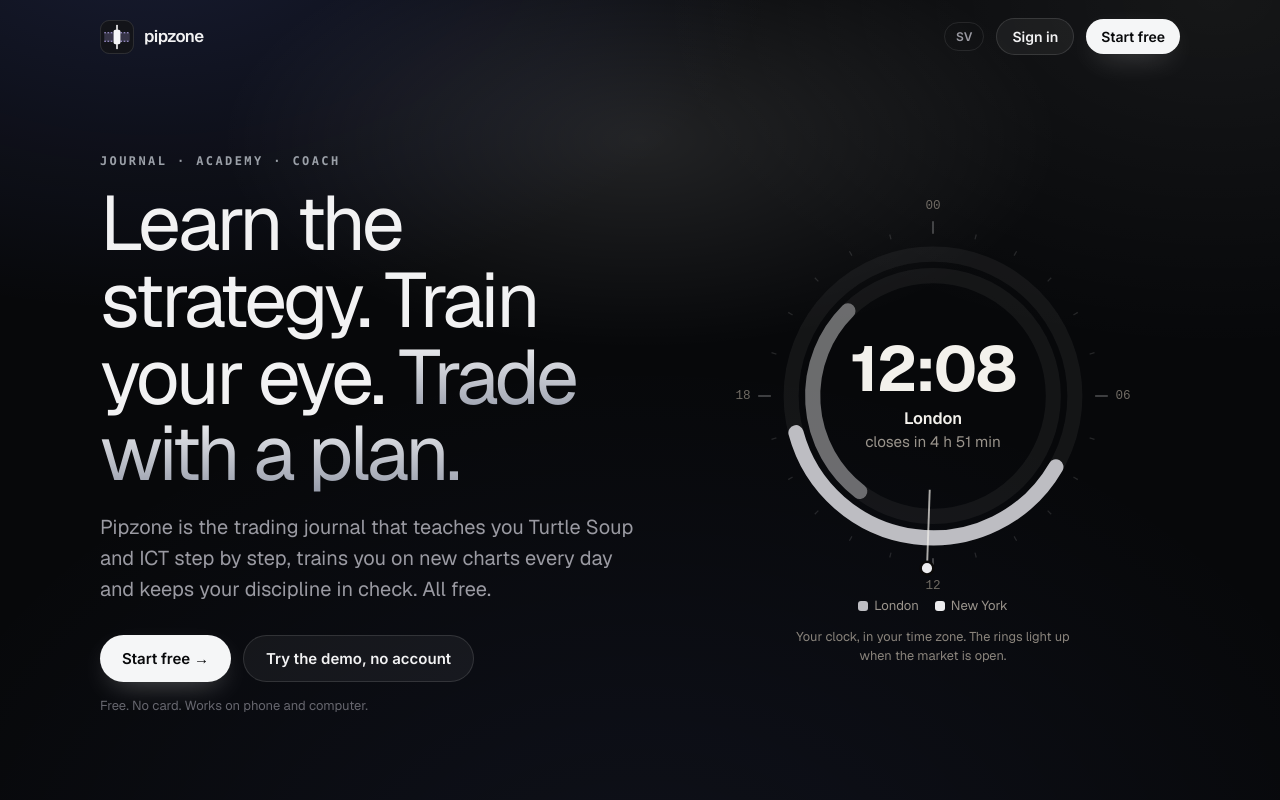
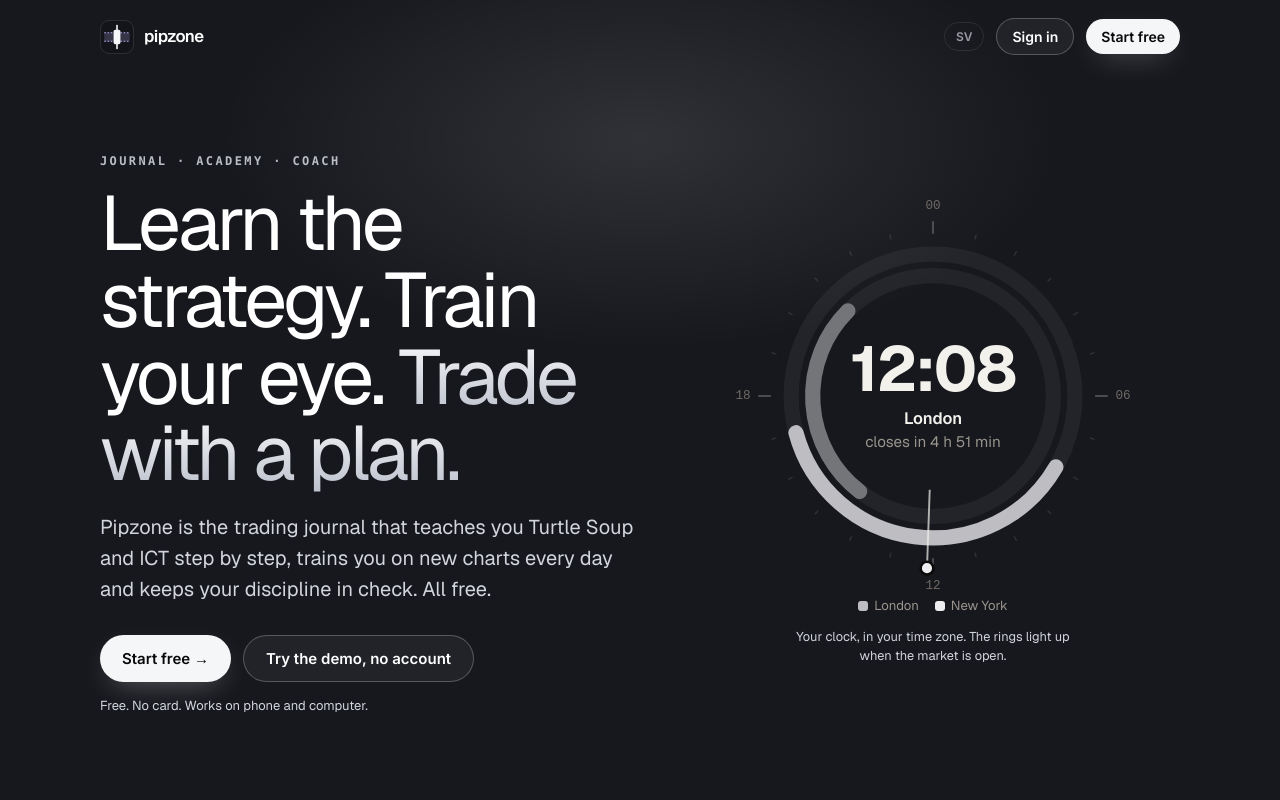
Before and after one commit to pablo523/Arete, a plain HTML site: page landing.html in a window 1280 px wide. Shown: the top 800 px of the page. Drawn offline with nearby package versions, Linux system fonts and the light colour scheme.

Commit message:
v67: more readable – lighter base, brighter text and icons
Co-Authored-By: Claude Opus 5.5 <noreply@anthropic.com>
Claude-Session: https://claude.ai/code/session_01RJFXFaLpDGTMB1oRSEoEm6

```diff
--- a/landing.html
+++ b/landing.html
@@ -142,6 +142,19 @@ svg rect[fill="#F4F4F7"]{fill:#14151A!important;stroke:rgba(255,255,255,.18);str
 .lp-step{border-top-color:rgba(255,255,255,.07)!important}
 .glow{opacity:.5}
 </style>
+<style id="readable">
+/* v67 · readable: lighter base, brighter text */
+body{background:radial-gradient(900px 560px at 12% -10%,rgba(130,145,255,.16),transparent 70%),radial-gradient(1100px 800px at 50% 115%,rgba(130,145,255,.08),transparent 70%),#16181E!important;color:#FFFFFF!important}
+p,li,.lead,.sub,.d,.note,dd,td{color:#D2D5DB!important}
+small,.eyebrow,.fine,.muted,footer,footer a,footer span{color:#B9BDC5!important}
+h1,h2,h3,h4,b,strong{color:#FFFFFF}
+h1{font-weight:400!important}h2{font-weight:400!important}.lp-t h3{font-weight:400!important}
+h1 em{background:linear-gradient(180deg,#FFFFFF,#B4B9C6)!important;-webkit-background-clip:text!important;background-clip:text!important}
+.btn:not(.p){border-color:rgba(255,255,255,.24)!important;color:#FFFFFF!important}
+nav a,nav button{color:#FFFFFF}
+.lp-t h3,h2{-webkit-text-fill-color:#FFFFFF;background:none!important;color:#FFFFFF!important}
+svg[stroke="currentColor"]{stroke-width:2}
+</style>
 </head>
 <body>
 <div class="wrap">
--- a/sw.js
+++ b/sw.js
@@ -1,5 +1,5 @@
 /* Pipzone service worker: app shell offline, fonts and libraries cached on first use */
-const VERSION='pipzone-v66-1';
+const VERSION='pipzone-v67-1';
 const SHELL=['./','./index.html','./manifest.webmanifest','./icons/icon-192.png','./icons/icon-512.png','./icons/apple-touch-icon.png'];
 self.addEventListener('install',e=>{e.waitUntil(caches.open(VERSION).then(c=>c.addAll(SHELL)).then(()=>self.skipWaiting()))});
 self.addEventListener('activate',e=>{e.waitUntil(caches.keys().then(ks=>Promise.all(ks.filter(k=>k!==VERSION).map(k=>caches.delete(k)))).then(()=>self.clients.claim()))});
```
Also changed, not shown: index.html (+4 -0 lines), img/desk-journal.jpg, img/desk-journal.webp, img/desk-overview.jpg, img/desk-overview.webp, img/desk-stats.jpg, img/desk-stats.webp, img/phone-overview.jpg, img/phone-overview.webp, 1 other file.
